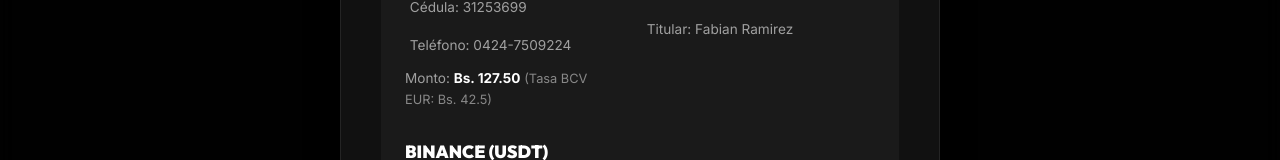
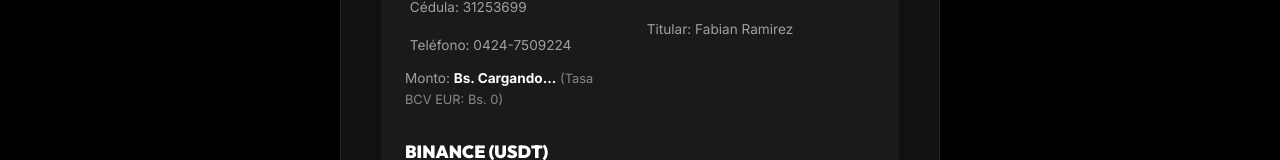
Before and after one commit to Villegascs/DOCSVE, a Next.js app: page / in a window 1280 px wide. Both pictures are taken after a click on the button "COMPRAR ENTRADAS". Shown: the part 1354-1514 px from the top of the page. Built offline with nearby package versions, Linux system fonts and the light colour scheme; no server answers.

Commit message:
feat: fetch dynamic BCV EUR rate in purchase modal

```diff
--- a/app/components/PurchaseModal.jsx
+++ b/app/components/PurchaseModal.jsx
@@ -5,11 +5,25 @@
   const [ticketCount, setTicketCount] = useState(1);
   const [loading, setLoading] = useState(false);
   const [success, setSuccess] = useState(false);
+  const [currentRateEUR, setCurrentRateEUR] = useState(0);
 
-  // En producción, obtener de la base de datos o API BCV
-  const currentRateEUR = 42.5;
+  useEffect(() => {
+    async function fetchRate() {
+      try {
+        const response = await fetch('https://ve.dolarapi.com/v1/euros/oficial');
+        const data = await response.json();
+        if (data && data.promedio) {
+          setCurrentRateEUR(Math.round(data.promedio * 100) / 100);
+        }
+      } catch (error) {
+        console.error('Error fetching BCV EUR rate:', error);
+      }
+    }
+    fetchRate();
+  }, []);
+
   const ticketPriceEUR = 3;
-  const totalBs = (currentRateEUR * ticketPriceEUR * ticketCount).toFixed(2);
+  const totalBs = currentRateEUR > 0 ? (currentRateEUR * ticketPriceEUR * ticketCount).toFixed(2) : 'Cargando...';
 
   const copyText = (text) => {
     navigator.clipboard.writeText(text);
```
